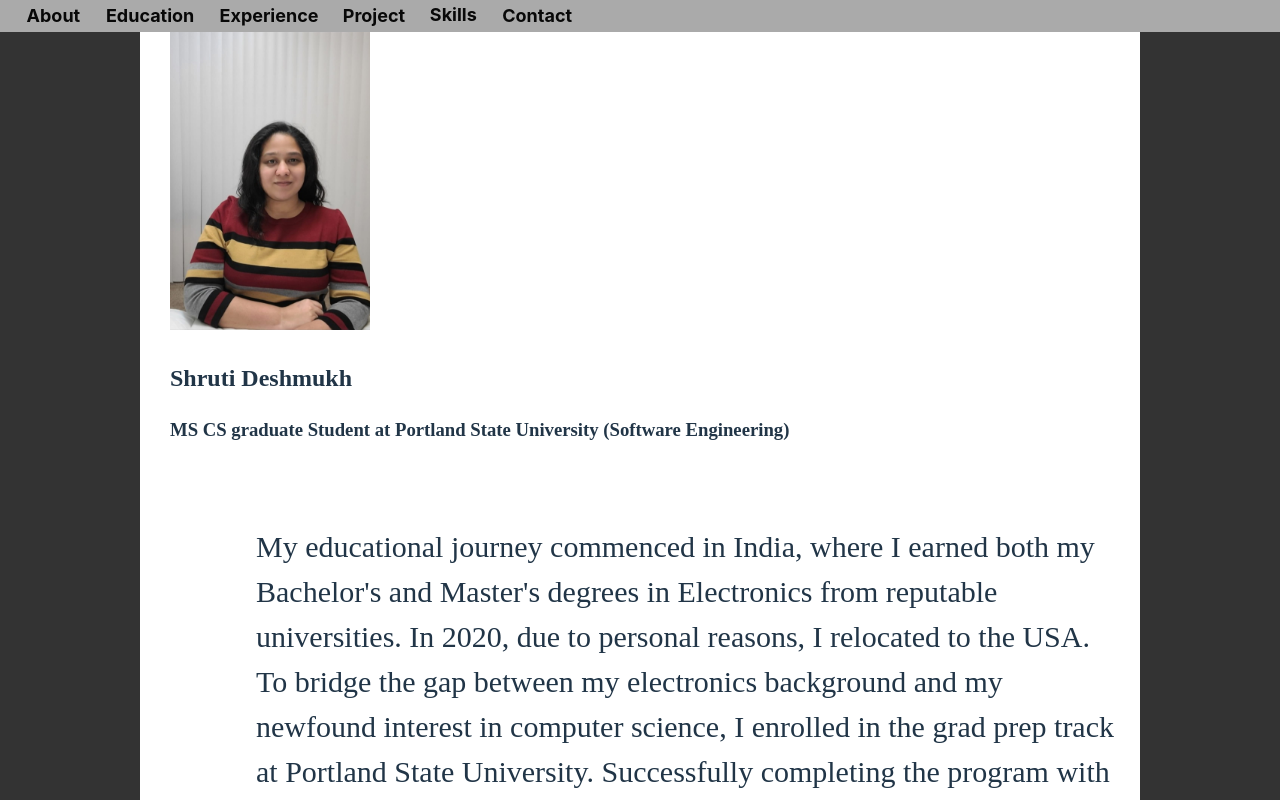
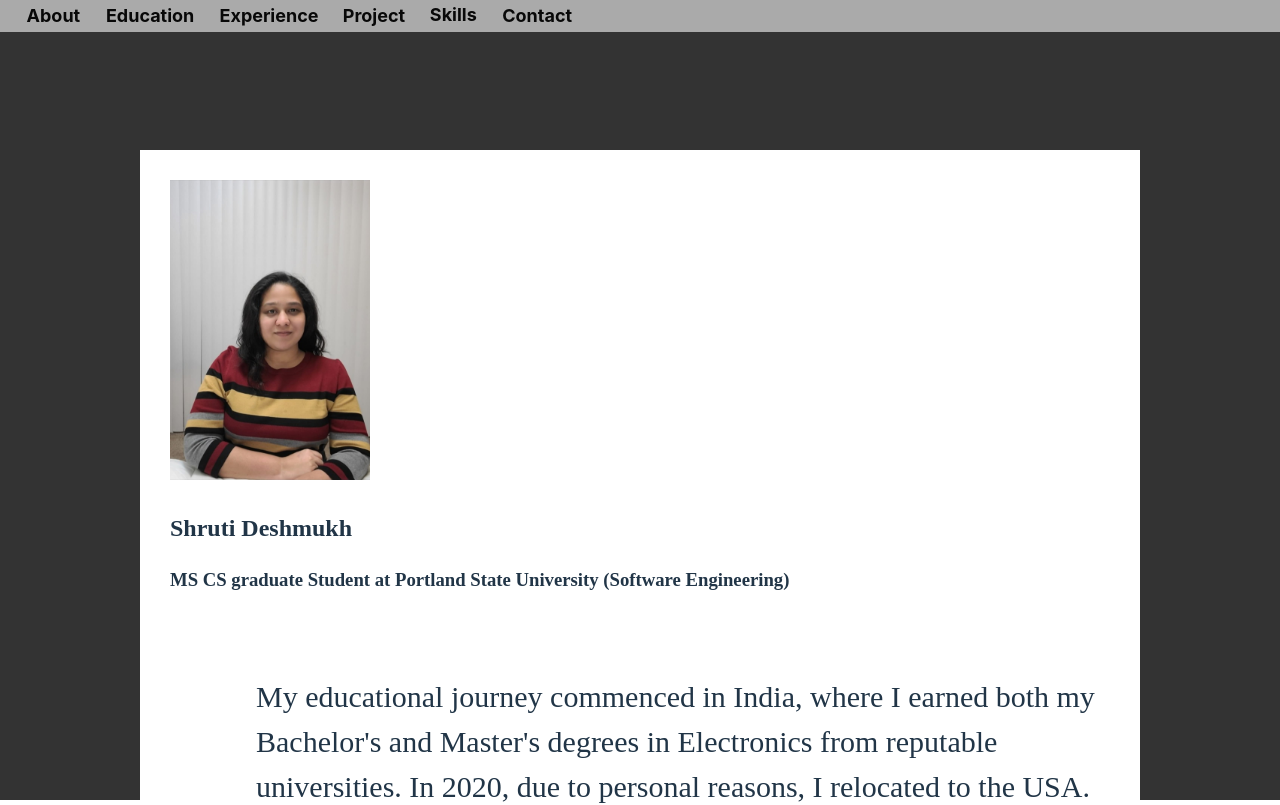
Before and after one commit to shrutivd/PersonalWebsite, a React (Vite) app: page /#/PersonalWebsite in a window 1280 px wide. Shown: the top 805 px of the page. Built offline with nearby package versions, Linux system fonts and the light colour scheme.

Commit message:
updated margin

```diff
--- a/src/css/aboutMe/about.css
+++ b/src/css/aboutMe/about.css
@@ -3,7 +3,7 @@
 }
 
 .about{
-	margin-top: 10%;
+	margin-top: 40%;
     height: 100vh;
 }
 
```
